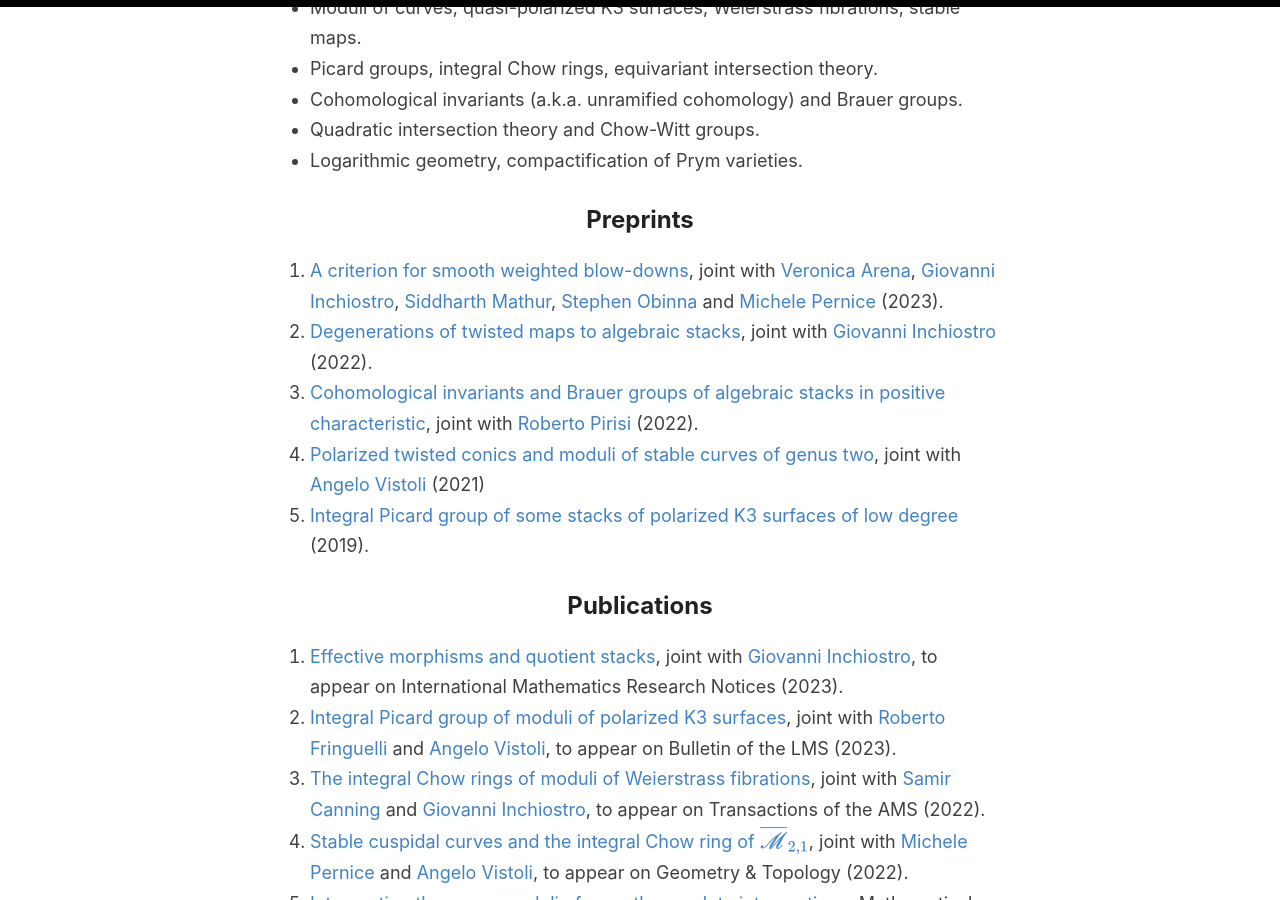
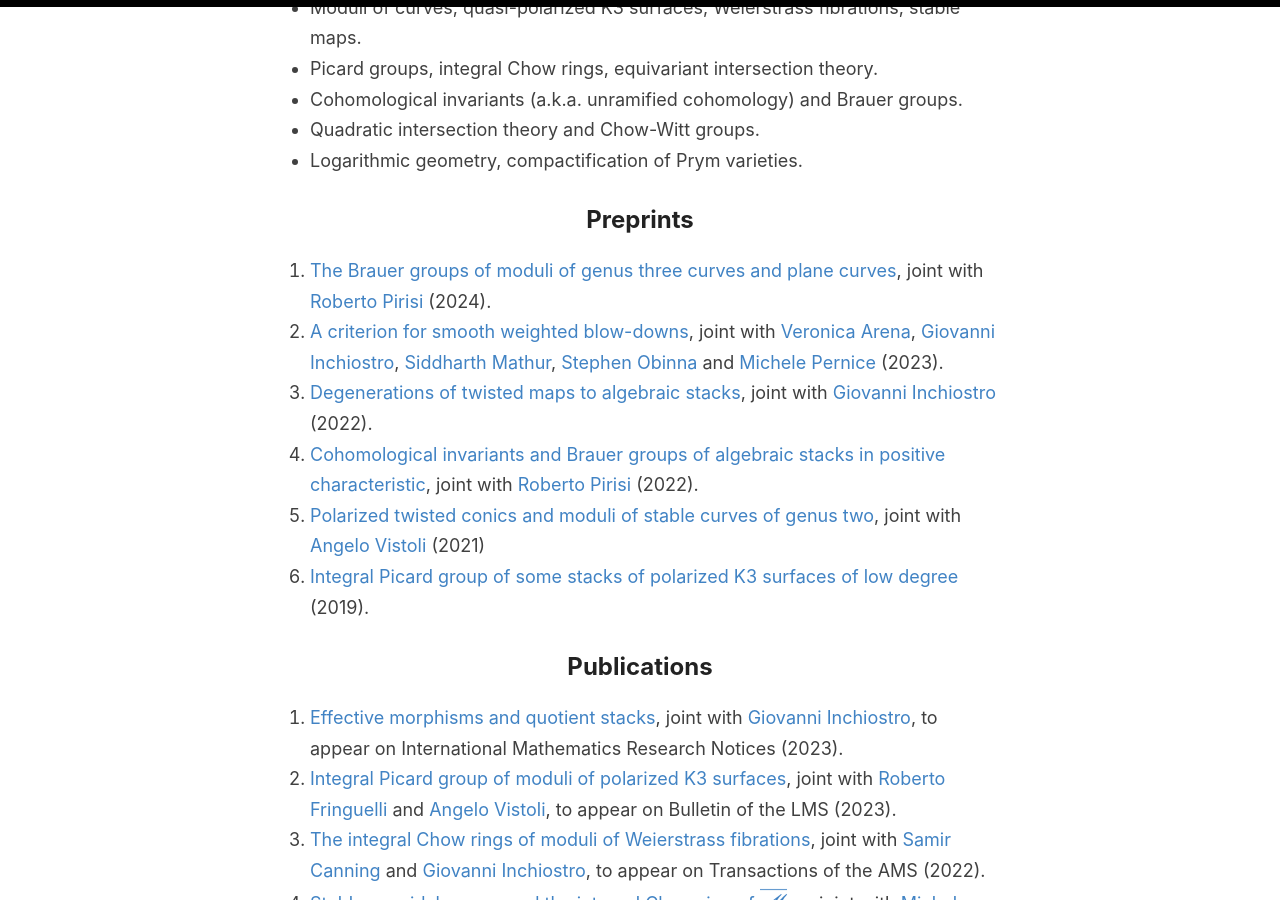
Before and after one commit to anddil/anddil.github.io, a Jekyll site: the page built from _pages/research.md, in a window 1280 px wide and 900 px high, scrolled down 508 px. Built offline with Jekyll 4.4.1, drawn with Linux system fonts in a browser that asks for light colours; some of the changed lines change nothing that is shown.

Commit message:
Update research.md

```diff
--- a/_pages/research.md
+++ b/_pages/research.md
@@ -37,9 +37,10 @@ The kind of techniques that I use include stack-theoretical methods, logarithmic
 - Logarithmic geometry, compactification of Prym varieties.
 
 ## Preprints
+1. [The Brauer groups of moduli of genus three curves and plane curves](https://arxiv.org/abs/2402.06620), joint with [Roberto Pirisi](https://sites.google.com/view/rpirisi/home) (2024).
 1. [A criterion for smooth weighted blow-downs](https://arxiv.org/abs/2310.15076), joint with [Veronica Arena](https://sites.google.com/view/veronica-arena/home), [Giovanni Inchiostro](https://sites.math.washington.edu/~ginchios/), [Siddharth Mathur](https://sites.google.com/view/sidmathur/home), [Stephen Obinna](https://www.brown.edu/academics/math/graduate-students) and [Michele Pernice](https://michelepernice.github.io/home.html) (2023).
 1. [Degenerations of twisted maps to algebraic stacks](https://arxiv.org/abs/2210.03806), joint with [Giovanni Inchiostro](https://sites.math.washington.edu/~ginchios/) (2022).
-1. [Cohomological invariants and Brauer groups of algebraic stacks in positive characteristic](https://arxiv.org/abs/2207.08792), joint with [Roberto Pirisi](https://people.kth.se/~pirisi/) (2022).
+1. [Cohomological invariants and Brauer groups of algebraic stacks in positive characteristic](https://arxiv.org/abs/2207.08792), joint with [Roberto Pirisi](https://sites.google.com/view/rpirisi/home) (2022).
 4. [Polarized twisted conics and moduli of stable curves of genus two](https://arxiv.org/abs/2103.13204), joint with [Angelo Vistoli](http://homepage.sns.it/vistoli/) (2021)
 5. [Integral Picard group of some stacks of polarized K3 surfaces of low degree](https://arxiv.org/abs/1910.08758) (2019).
 
@@ -50,9 +51,9 @@ The kind of techniques that I use include stack-theoretical methods, logarithmic
 1. [Stable cuspidal curves and the integral Chow ring of $\overline{\mathscr{M}}_{2,1}$](https://arxiv.org/abs/2108.03680), joint with [Michele Pernice](https://michelepernice.github.io/home.html) and [Angelo Vistoli](http://homepage.sns.it/vistoli/), to appear on Geometry & Topology (2022).
 5. [Intersection theory on moduli of smooth complete intersections](https://arxiv.org/abs/2201.06024), Mathematische Zeitschrift, [journal version](https://doi.org/10.1007/s00209-023-03299-2), (2022).
 1. [Equivariant Chow-Witt groups and moduli stacks of elliptic curves](https://arxiv.org/abs/2107.02305), joint with [Lorenzo Mantovani](http://user.math.uzh.ch/mantovani/index.html), Documenta Mathematica, [journal version](https://doi.org/10.4171/DM/911), (2021).
-7. [Cohomological invariants of root stacks and admissible double coverings](https://arxiv.org/abs/2009.07671), joint with [Roberto Pirisi](https://people.kth.se/~pirisi/), Canadian Journal of Mathematics, [journal version](https://doi.org/10.4153/S0008414X21000602), (2021).
-8. [Brauer groups of moduli of hyperelliptic curves via cohomological invariants](https://arxiv.org/abs/2002.11065), joint with [Roberto Pirisi](https://people.kth.se/~pirisi/), Forum of Mathematics, Sigma, [journal version](https://doi.org/10.1017/fms.2021.55), (2021).
-9. [A complete description of cohomological invariants of even genus hyperelliptic curves](https://arxiv.org/abs/1911.04005), joint with [Roberto Pirisi](https://people.kth.se/~pirisi/), Documenta Mathematica, [journal version](https://doi.org/10.25537/dm.2021v26.199-230), (2021).
+7. [Cohomological invariants of root stacks and admissible double coverings](https://arxiv.org/abs/2009.07671), joint with [Roberto Pirisi](https://sites.google.com/view/rpirisi/home), Canadian Journal of Mathematics, [journal version](https://doi.org/10.4153/S0008414X21000602), (2021).
+8. [Brauer groups of moduli of hyperelliptic curves via cohomological invariants](https://arxiv.org/abs/2002.11065), joint with [Roberto Pirisi](https://sites.google.com/view/rpirisi/home), Forum of Mathematics, Sigma, [journal version](https://doi.org/10.1017/fms.2021.55), (2021).
+9. [A complete description of cohomological invariants of even genus hyperelliptic curves](https://arxiv.org/abs/1911.04005), joint with [Roberto Pirisi](https://sites.google.com/view/rpirisi/home), Documenta Mathematica, [journal version](https://doi.org/10.25537/dm.2021v26.199-230), (2021).
 10. [Integral Chow ring of the stack of smooth non-hyperelliptic curves of genus three](https://arxiv.org/abs/2004.00052), joint with [Damiano Fulghesu](http://web.mnstate.edu/fulghesu/index.html) and [Angelo Vistoli](http://homepage.sns.it/vistoli/), Transactions of the AMS, [journal version](https://doi.org/10.1090/tran/8354), (2020).
 11. [Picard group of moduli of curves of low genus in positive characteristic](https://arxiv.org/abs/1812.01913), Manuscripta Mathematica, [journal version](https://doi.org/10.1007/s00229-020-01212-3), (2020).
 12. [Cohomological invariants of the stack of hyperelliptic curves of odd genus](https://arxiv.org/abs/1804.02216), Transformation Groups, [journal version](https://doi.org/10.1007/s00031-020-09598-w), (2020).
```
